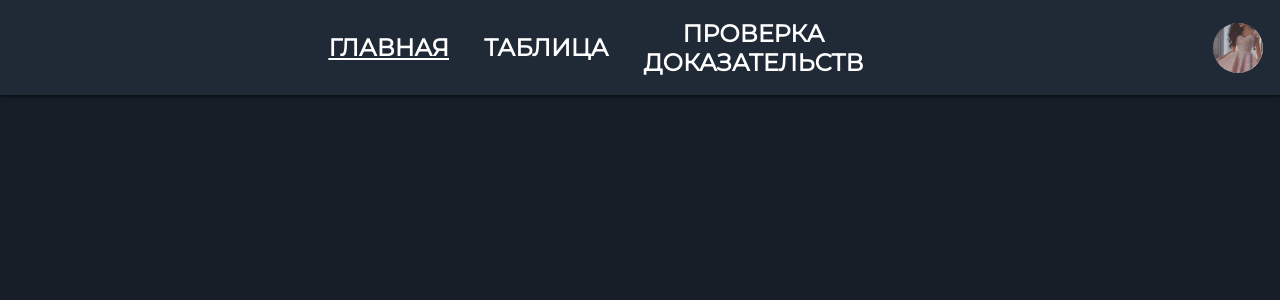
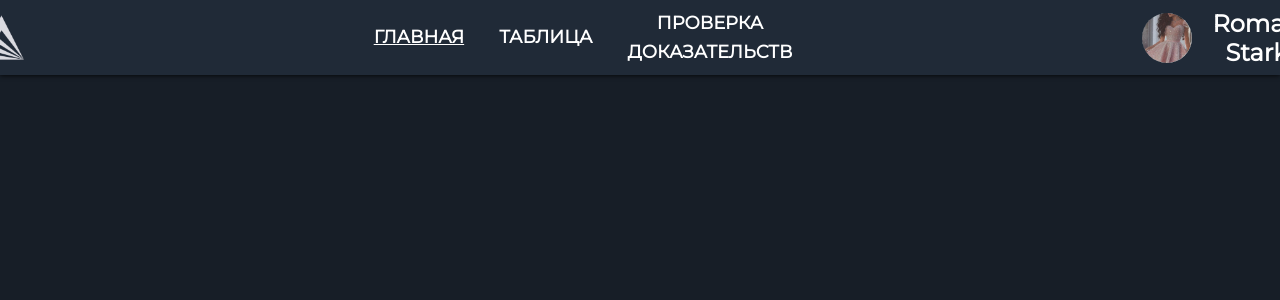
Before and after one commit to hogenss/arizonav, a React (Create React App) app in the folder html/: page /home in a window 1280 px wide. Shown: the top 300 px of the page. Built offline with nearby package versions, Linux system fonts and the light colour scheme.

Commit message:
Update index.module.css

```diff
--- a/html/src/components/NavBar/index.module.css
+++ b/html/src/components/NavBar/index.module.css
@@ -1,5 +1,5 @@
 .bar {
-    height: 95px;
+    height: 75px;
     width: 100%;
 
     display: flex;
@@ -19,6 +19,11 @@
     transition: width 0.2s linear;
 }
 
+.brandLogo {
+    width: 45px;
+    height: 45px;
+}
+
 .links {
     display: flex;
     flex-direction: row;
@@ -31,7 +36,7 @@
     font-family: 'Montserrat', sans-serif;
     font-style: normal;
     font-weight: 600;
-    font-size: 24px;
+    font-size: 18px;
     line-height: 29px;
 
     display: flex;
```
